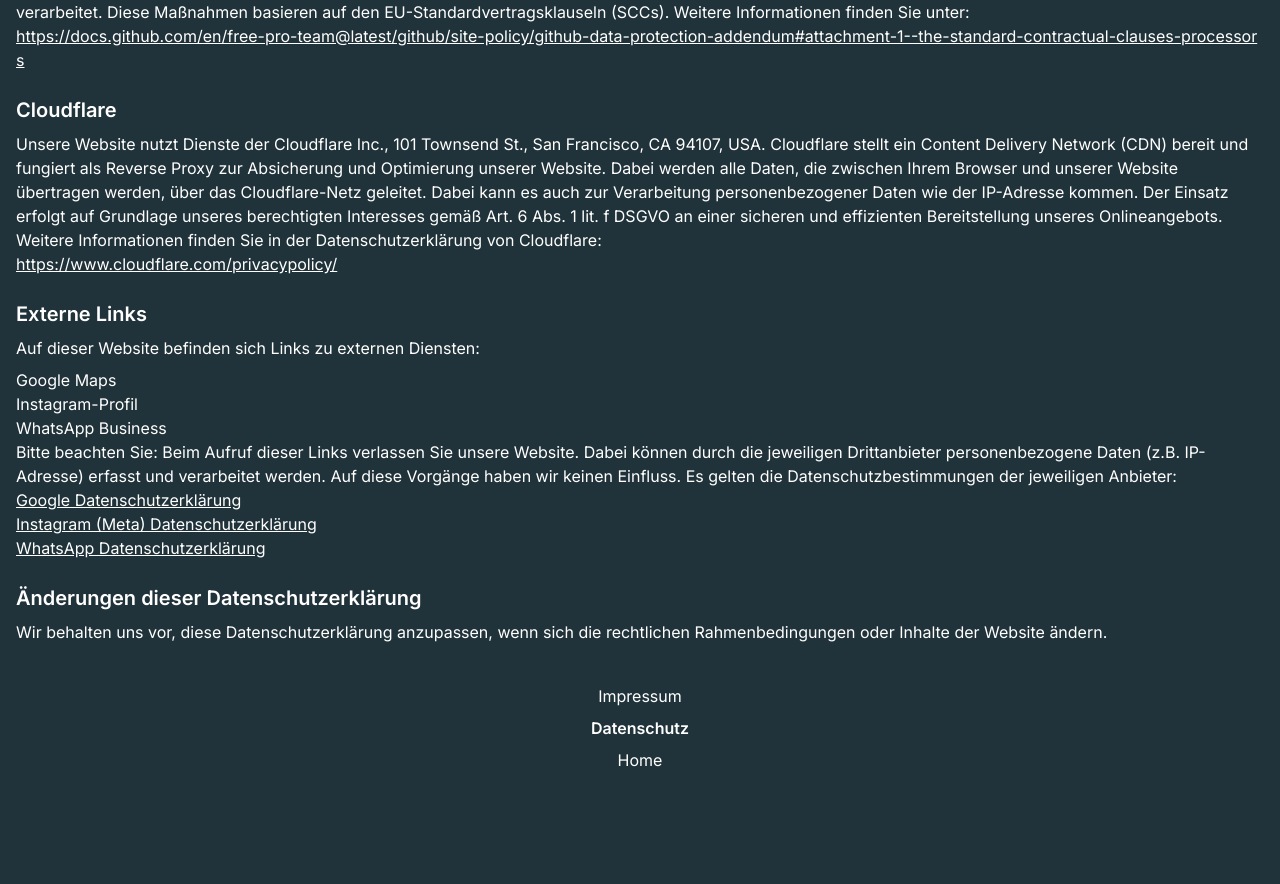
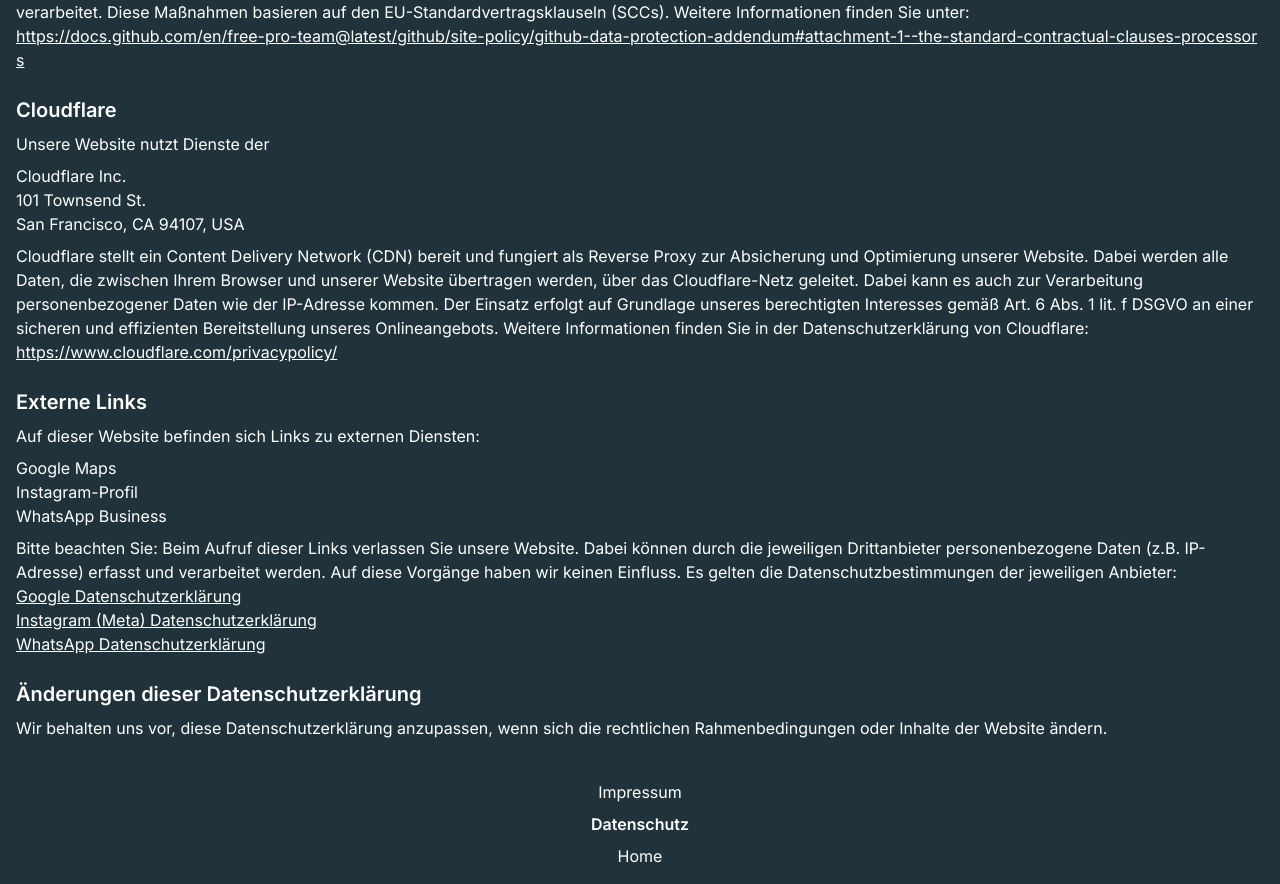
Before and after one commit to kjhgithub/lbrss2, a Next.js app: page /lbrss2/datenschutz in a window 1280 px wide. Shown: the part 1644-2528 px from the top of the page. Before the commit the page ends 2432 px from the top, so only its background shows below. Built offline with nearby package versions, Linux system fonts and the light colour scheme.

Commit message:
privacy policy 3

```diff
--- a/app/datenschutz/page.tsx
+++ b/app/datenschutz/page.tsx
@@ -148,16 +148,19 @@
       </p>
       <h2 className="text-xl font-semibold mt-2">Cloudflare</h2>
       <p className="flex flex-col">
-        Unsere Website nutzt Dienste der Cloudflare Inc., 101 Townsend St., San
-        Francisco, CA 94107, USA. Cloudflare stellt ein Content Delivery Network
-        (CDN) bereit und fungiert als Reverse Proxy zur Absicherung und
-        Optimierung unserer Website. Dabei werden alle Daten, die zwischen Ihrem
-        Browser und unserer Website übertragen werden, über das Cloudflare-Netz
-        geleitet. Dabei kann es auch zur Verarbeitung personenbezogener Daten
-        wie der IP-Adresse kommen. Der Einsatz erfolgt auf Grundlage unseres
-        berechtigten Interesses gemäß Art. 6 Abs. 1 lit. f DSGVO an einer
-        sicheren und effizienten Bereitstellung unseres Onlineangebots. Weitere
-        Informationen finden Sie in der Datenschutzerklärung von Cloudflare:
+        Unsere Website nutzt Dienste der
+        <span className="mt-2">Cloudflare Inc.</span>
+        <span>101 Townsend St.</span>
+        <span className="mb-2">San Francisco, CA 94107, USA</span>
+        Cloudflare stellt ein Content Delivery Network (CDN) bereit und fungiert
+        als Reverse Proxy zur Absicherung und Optimierung unserer Website. Dabei
+        werden alle Daten, die zwischen Ihrem Browser und unserer Website
+        übertragen werden, über das Cloudflare-Netz geleitet. Dabei kann es auch
+        zur Verarbeitung personenbezogener Daten wie der IP-Adresse kommen. Der
+        Einsatz erfolgt auf Grundlage unseres berechtigten Interesses gemäß Art.
+        6 Abs. 1 lit. f DSGVO an einer sicheren und effizienten Bereitstellung
+        unseres Onlineangebots. Weitere Informationen finden Sie in der
+        Datenschutzerklärung von Cloudflare:
         <Link
           href="https://www.cloudflare.com/privacypolicy/"
           className="underline break-all mb-2"
@@ -171,7 +174,7 @@
         Auf dieser Website befinden sich Links zu externen Diensten:
         <span className="mt-2">Google Maps</span>
         <span>Instagram-Profil</span>
-        <span>WhatsApp Business</span>
+        <span className="mb-2">WhatsApp Business</span>
         Bitte beachten Sie: Beim Aufruf dieser Links verlassen Sie unsere
         Website. Dabei können durch die jeweiligen Drittanbieter
         personenbezogene Daten (z.B. IP-Adresse) erfasst und verarbeitet werden.
```
